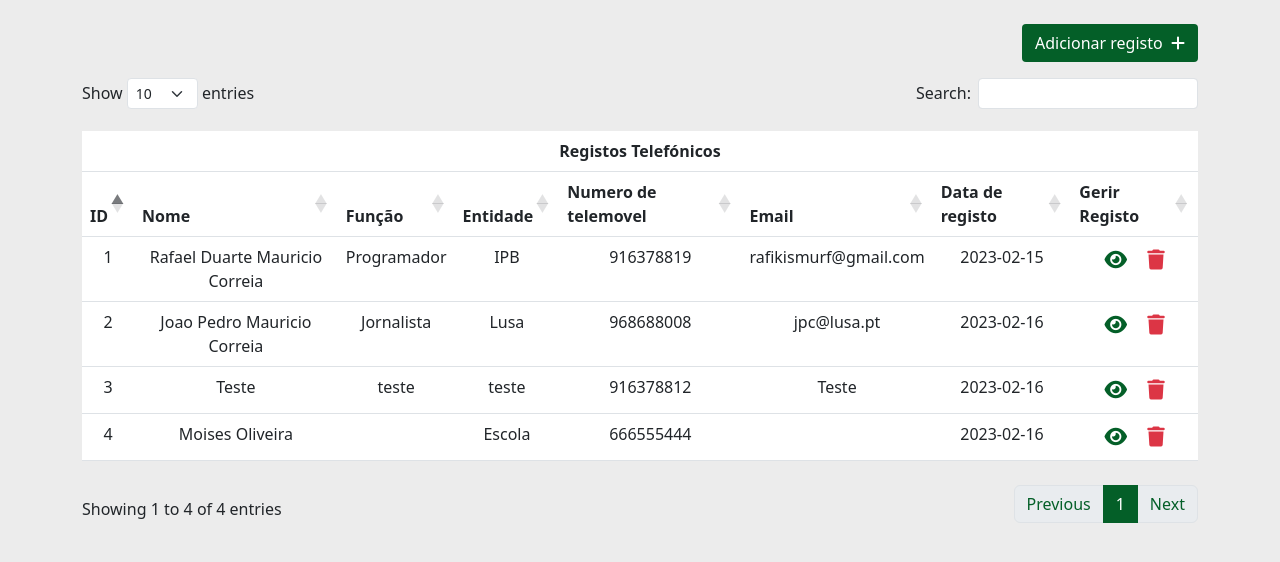
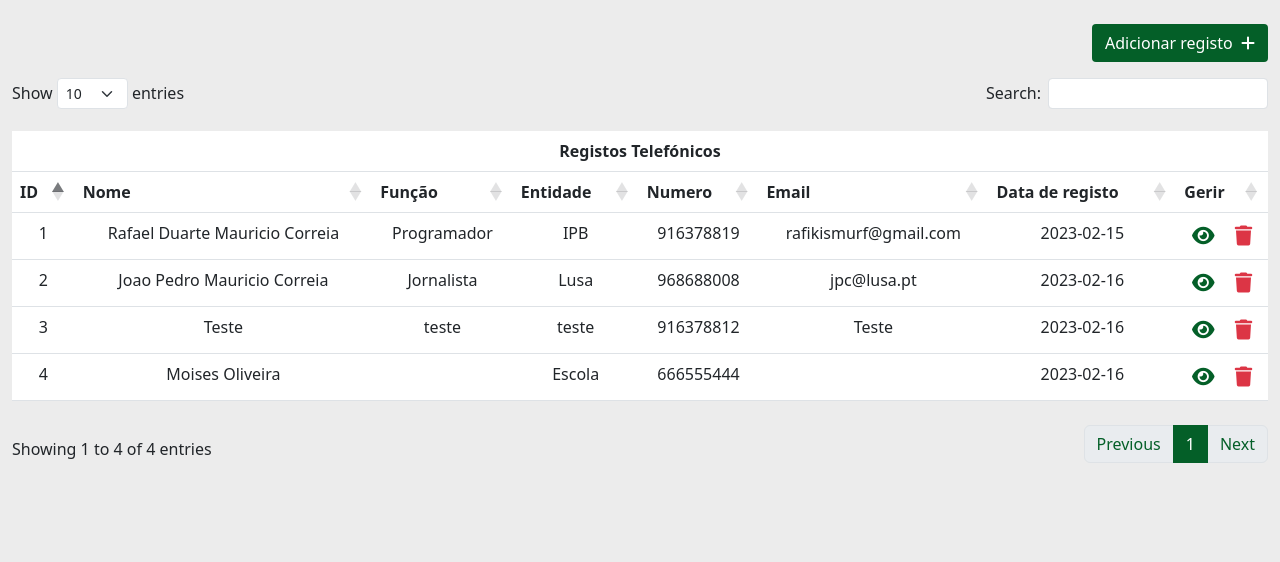
Before and after one commit to RafikiSmurfJr7/regtel_flask, a Flask app: page / in a window 1280 px wide. Shown: the part 93-655 px from the top of the page. Run offline with Flask 3, Linux system fonts and the light colour scheme; data comes from the database, SQL or seed files in the repository; some libraries are stand-ins or nearby versions.

Commit message:
adição de ids

```diff
--- a/regtel/templates/home.html
+++ b/regtel/templates/home.html
@@ -24,54 +24,49 @@
                         <form action="/" method="POST" id="formAddRegisto">
                             <div class="row">
                                 <div class="col">
-                                    <div class="input-group mt-2">
+                                    <div class="input-group mt-2" id="inputGroupNome">
                                         <span class="input-group-text bg-color-reg color-white border-reg" id="nome">Nome</span>
                                         <input name="nome" type="text" class="form-control border-reg" aria-label="Username" aria-describedby="nome">
                                     </div>
                                 </div>
                             </div>
                             <div class="row">
-                                <div class="col-8">
-                                    <div class="input-group mt-3">
+                                <div class="col">
+                                    <div class="input-group mt-3" id="inputGroupEmail">
                                         <span class="input-group-text bg-color-reg color-white border-reg" id="email">Email</span>
                                         <input name="email" type="text" class="form-control border-reg" aria-label="Email" aria-describedby="email">
                                     </div>
                                 </div>
+                            </div>
+                            <div class="row">
+                                <div class="col-8">
+                                    <div class="input-group mt-3" id="inputGroupNum">
+                                        <span class="input-group-text bg-color-reg color-white border-reg" id="nPessoal">Nº Pessoal</span>
+                                        <input name="nTelPessoal" type="number" class="form-control border-reg" aria-label="NPessoal" aria-describedby="nPessoal">
+                                    </div>
+                                </div>
                                 <div class="col">
-                                    <div class="input-group mt-3">
+                                    <div class="input-group mt-3" id="inputGroupDataNasc">
                                         <span class="input-group-text bg-color-reg color-white border-reg" id="data"><i class="fa-regular fa-calendar-days"></i></span>
-                                        <input name="date" type="date" class="form-control border-reg" aria-label="Data" aria-describedby="data">
+                                        <input name="dataNasc" type="date" class="form-control border-reg" aria-label="Data" aria-describedby="data">
                                     </div>
                                 </div>
                             </div>
                             <div class="row">
                                 <div class="col">
-                                    <div class="input-group mt-3">
-                                        <span class="input-group-text bg-color-reg color-white border-reg" id="nPessoal">Nº Pessoal</span>
-                                        <input name="nTelPessoal" type="number" class="form-control border-reg" aria-label="NPessoal" aria-describedby="nPessoal">
-                                    </div>
-                                </div>
-                                <div class="col">
-                                    <div class="input-group mt-3">
-                                        <span class="input-group-text bg-color-reg color-white border-reg" id="nTrabalho">Nº Trabalho</span>
-                                        <input name="nTelTrab" type="number" class="form-control border-reg" aria-label="NTrabalho" aria-describedby="nTrabalho">
-                                    </div>
-                                </div>
-                            </div>
-                            <div class="row">
-                                <div class="col">
-                                    <div class="input-group mt-3">
+                                    <div class="input-group mt-3" id="inputGroupFunc">
                                         <span class="input-group-text bg-color-reg color-white border-reg" id="funcao">Função</span>
                                         <input name="funcao" type="text" class="form-control border-reg" aria-label="Funcao" aria-describedby="funcao">
                                     </div>
                                 </div>
                                 <div class="col">
-                                    <div class="input-group mt-3">
+                                    <div class="input-group mt-3" id="inputGroupEntidade">
                                         <span class="input-group-text bg-color-reg color-white border-reg" id="entidade">Entidade</span>
                                         <input name="entidade" type="text" class="form-control border-reg" aria-label="Entidade" aria-describedby="entidade">
                                     </div>
                                 </div>
                             </div>
+                            <!-- futura implementação do formulario de imagem
                             <div class="row justify-content-center">
                                 <div class="col-auto">
                                     <p class="ts-4r">
@@ -79,12 +74,14 @@
                                     </p>
                                 </div>
                             </div>
+
                             <div class="row justify-content-center">
                                 <div class="col-auto">
                                     <button id="addFile" class="btn btn-reg">Adicionar foto&nbsp;&nbsp;<i class="fa-solid fa-image"></i></button>
                                     <input style="display:none;" type="file" id="addFile2">
                                 </div>
                             </div>
+                            -->
                         </div>
                     </form>
                 </div>
@@ -113,7 +110,7 @@
                 </div>
                 <div class="modal-footer">
                     <button type="button" class="btn btn-secondary" data-bs-dismiss="modal">Fechar</button>
-                    <button type="button" class="btn btn-danger">Remover</button>
+                    <button type="button" class="btn btn-danger" id="btRemoverRegisto">Remover</button>
                 </div>
             </div>
         </div>
@@ -125,14 +122,14 @@
 
 
 
-    <div class="container mt-4 mb-5">
+    <div class="container-fluid mt-4 mb-5">
         <div class="row justify-content-end mb-3">
             <div class="col-auto">
                 <button class="btn btn-reg" data-bs-toggle="modal" data-bs-target="#adicionarRegisto">Adicionar registo&nbsp;&nbsp;<i class="fa-solid fa-plus"></i></button>
             </div>
         </div>
         <div class="row justify-content-center">
-            <div class="col-auto">
+            <div class="col">
                 <table class="table py-3 text-center" id="table">
                     <thead>
                         <tr class="bg-color-reg">
@@ -145,10 +142,10 @@
                             <th>Nome</th>
                             <th>Função</th>
                             <th>Entidade</th>
-                            <th>Numero de telemovel</th>
+                            <th>Numero</th>
                             <th>Email</th>
                             <th>Data de registo</th>
-                            <th>Gerir Registo</th>
+                            <th>Gerir</th>
                         </tr>
                     </thead>
                     <tbody class="bg-white">
@@ -163,8 +160,8 @@
                             <td>{{value.email}}</td>
                             <td>{{value.data_registo}}</td>
                             <td>
-                                <a class="c-pointer color-reg fs-5 me-2"><i class="fa-solid fa-eye"></i></a>
-                                <a data-bs-toggle="modal" data-bs-target="#removerRegisto" class="c-pointer text-danger fs-5 ms-2"><i class="fa-solid fa-trash"></i></a>
+                                <a href="/profile/{{value.id}}" class="c-pointer color-reg fs-5 me-2"><i class="fa-solid fa-eye"></i></a>
+                                <a onclick="clickRemoveRecord({{value.id}})" data-bs-toggle="modal" data-bs-target="#removerRegisto" class="c-pointer text-danger fs-5 ms-2"><i class="fa-solid fa-trash"></i></a>
                             </td>
 
                         </tr>
```
